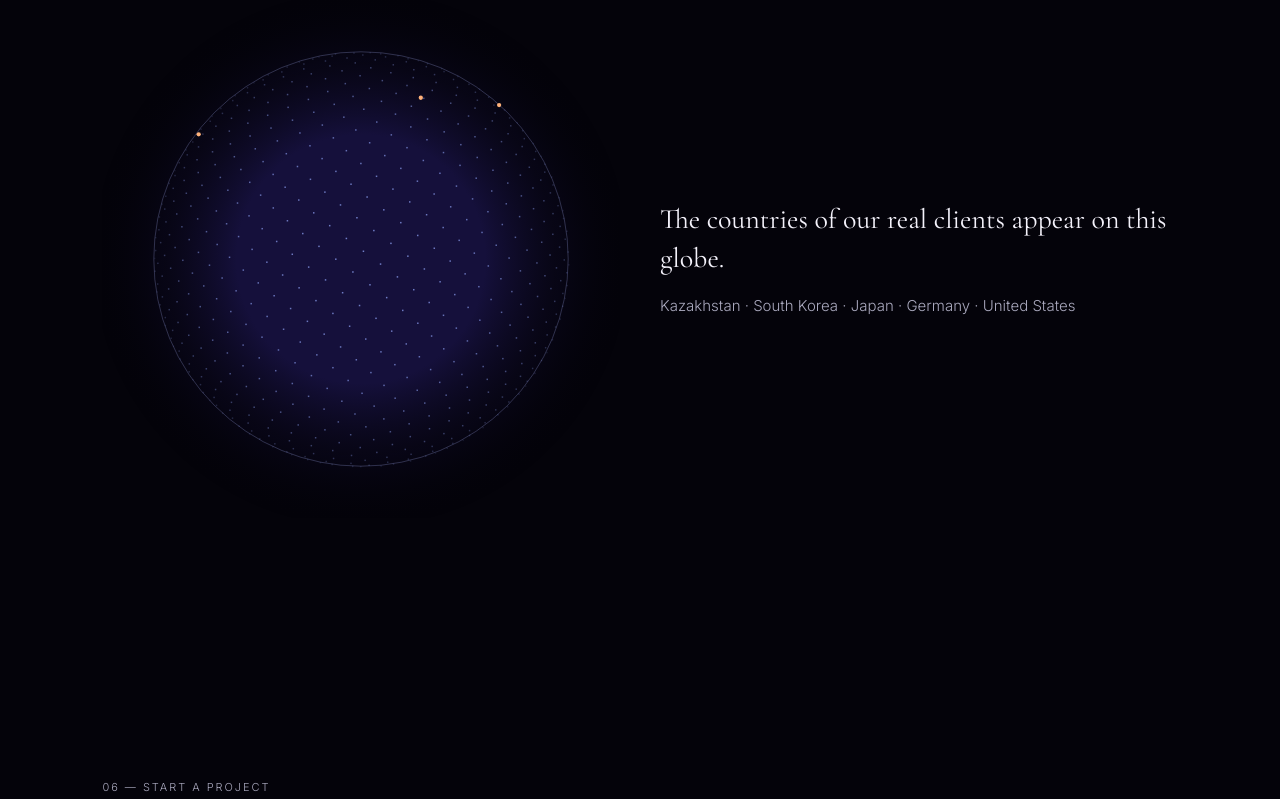
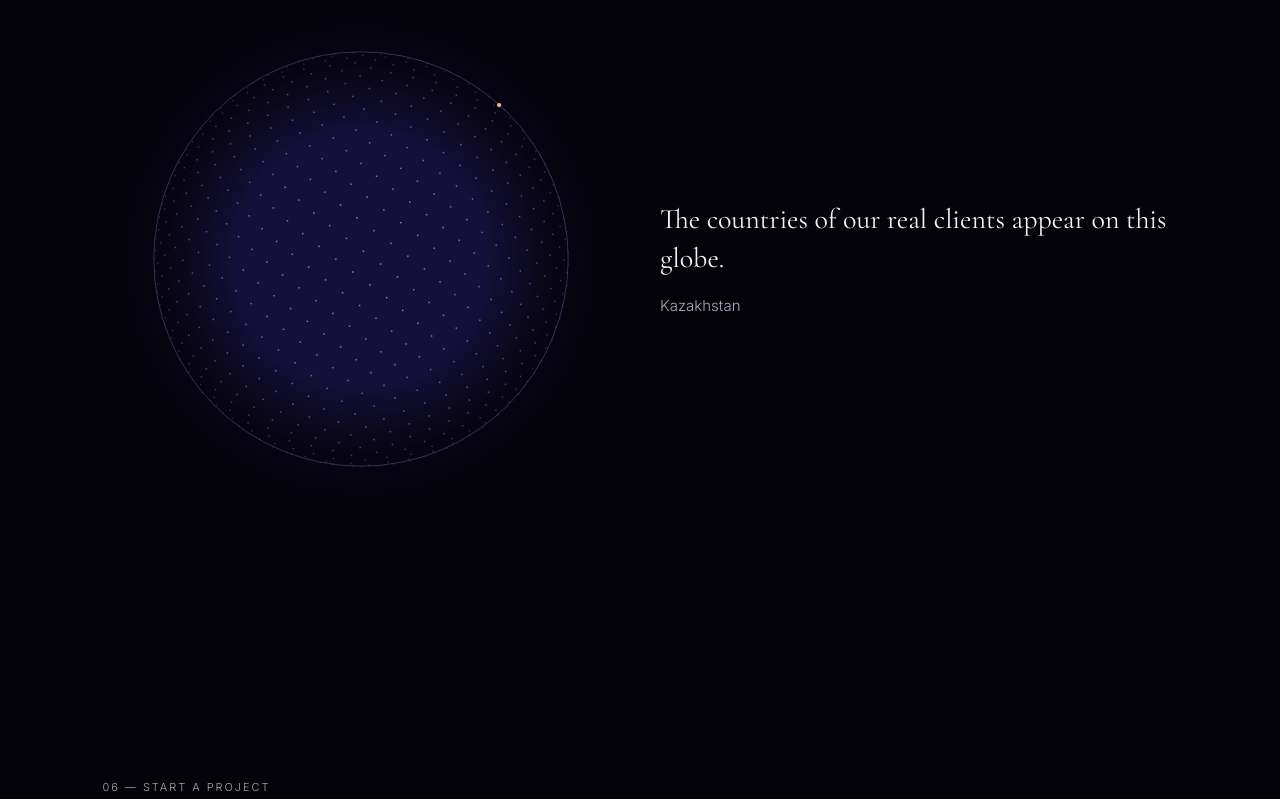
Before and after one commit to chadanarnur5-del/nexora.komi, a plain HTML site: page index.html in a window 1280 px wide. Shown: the part 3203-4002 px from the top of the page. Drawn offline with nearby package versions, Linux system fonts and the light colour scheme; animation ran at ten frames a second.

Commit message:
Remove countries from CLIENTS array in index.html
Removed South Korea, Japan, Germany, and United States from CLIENTS array.

```diff
--- a/index.html
+++ b/index.html
@@ -357,10 +357,6 @@ footer{padding:40px 8vw;color:var(--mute);font-size:12px;border-top:1px solid rg
 const TG = "nex_ora5"; // впиши свой Telegram username (без @)
 const CLIENTS = [
   { name: "Kazakhstan", lat: 48.0, lon: 68.0 },
-  { name: "South Korea", lat: 35.9, lon: 127.7 },
-  { name: "Japan", lat: 36.2, lon: 138.2 },
-  { name: "Germany", lat: 51.1, lon: 10.4 },
-  { name: "United States", lat: 37.0, lon: -95.7 }
                 ]; // например: {name:"Kazakhstan",lat:48,lon:68}
 const $ = s => document.querySelector(s), $$ = s => [...document.querySelectorAll(s)];
 const RM = matchMedia("(prefers-reduced-motion:reduce)").matches;
```
